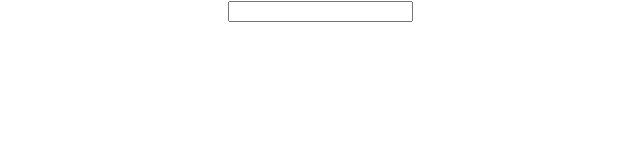
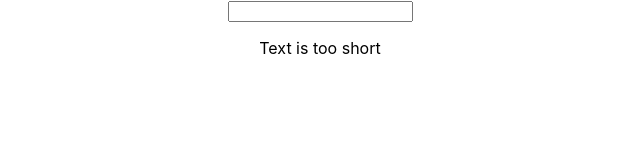
Before and after one commit to proiacm/text-manipulator, a React (Create React App) app: page / in a window 1280 px wide. Shown: the top 160 px of the page, without its empty margins (320-960 px from the left). Built offline with nearby package versions, Linux system fonts and the light colour scheme.

Commit message:
handle deleting chars

```diff
--- a/src/App.js
+++ b/src/App.js
@@ -1,6 +1,7 @@
 import React, {Component} from 'react'
 import './App.css';
-import Validation from './Validation/Validation';
+import Validation from './ValidationComponent/Validation';
+import Char from './CharComponent/Char';
 
 class App extends Component {
 
@@ -11,17 +12,34 @@
 
   lengthHandler = (event) => {
     // console.log(event.target.value.length)
-    let text = {...this.state.textLength}
-    text = event.target.value.length
-    this.setState({textLength: text})
+    let textLength = {...this.state.textLength}
+    let text = {...this.state.text}
+    textLength = event.target.value.length
+    text = event.target.value
+    this.setState({text: text, textLength: textLength})
+  }
+
+  deleteHandler = (index) => {
+    let textArr = [...this.state.text.split('')]
+    textArr.splice(index, 1);
+    let newText = textArr.join('')
+
+    this.setState({text: newText})
   }
 
   render() {
+
+    let textArr =  this.state.text.split('')
+    let charBlock = textArr.map((char, i) => {
+      return <Char key={i} char={char} click={() => this.deleteHandler(i)}/>
+    });
+
     return (
       <div className="App">
-        <input type='text' onChange={(event) => this.lengthHandler(event)}/>
+        <input type='text' onChange={(event) => this.lengthHandler(event)} />
         <p>{this.state.textLength}</p>
-        <Validation length={this.state.textLength}/>
+        <Validation length={this.state.textLength} />
+       {charBlock}
       </div>
     );
   }
--- /dev/null
+++ b/src/CharComponent/Char.js
@@ -0,0 +1,20 @@
+import React from 'react'
+
+const Char = (props) => {
+
+    const style = {
+        display: 'inline-block',
+        padding: '16px',
+        textAlign: 'center',
+        margin: '16px',
+        border: '1px solid black'
+    }
+
+    return (
+        <div style={style}>
+           <p onClick={props.click}>{props.char}</p>
+        </div>
+    )
+}
+
+export default Char;
--- a/src/Validation/Validation.js
+++ b/src/ValidationComponent/Validation.js
@@ -3,7 +3,7 @@
 const Validation = (props) => {
 
     let message;
-    if(props.length < 5 && props.length != 0){
+    if(props.length < 5 && props.length !== 0){
         message = 'Text is too short'
     }else if(props.length > 20){
         message = 'Text is too long'
```
